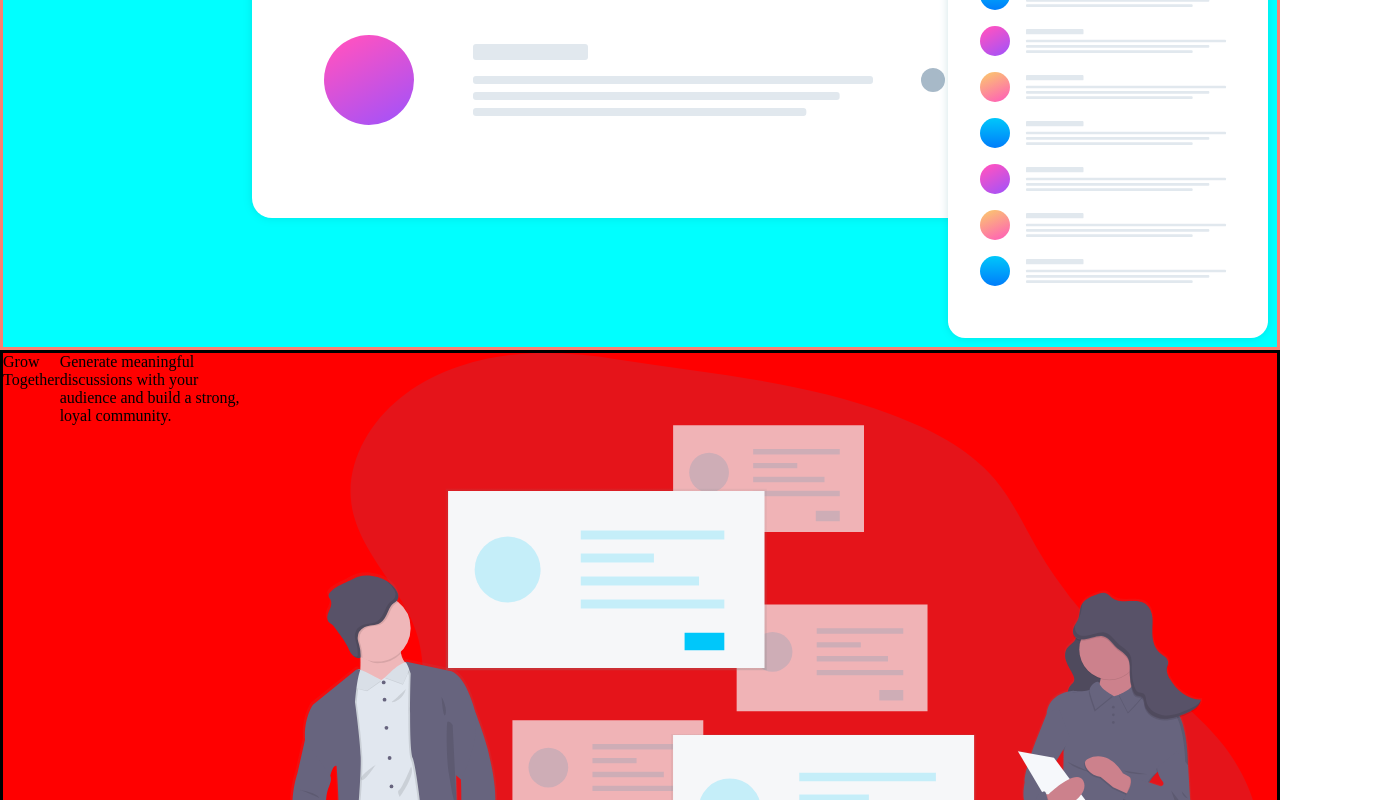
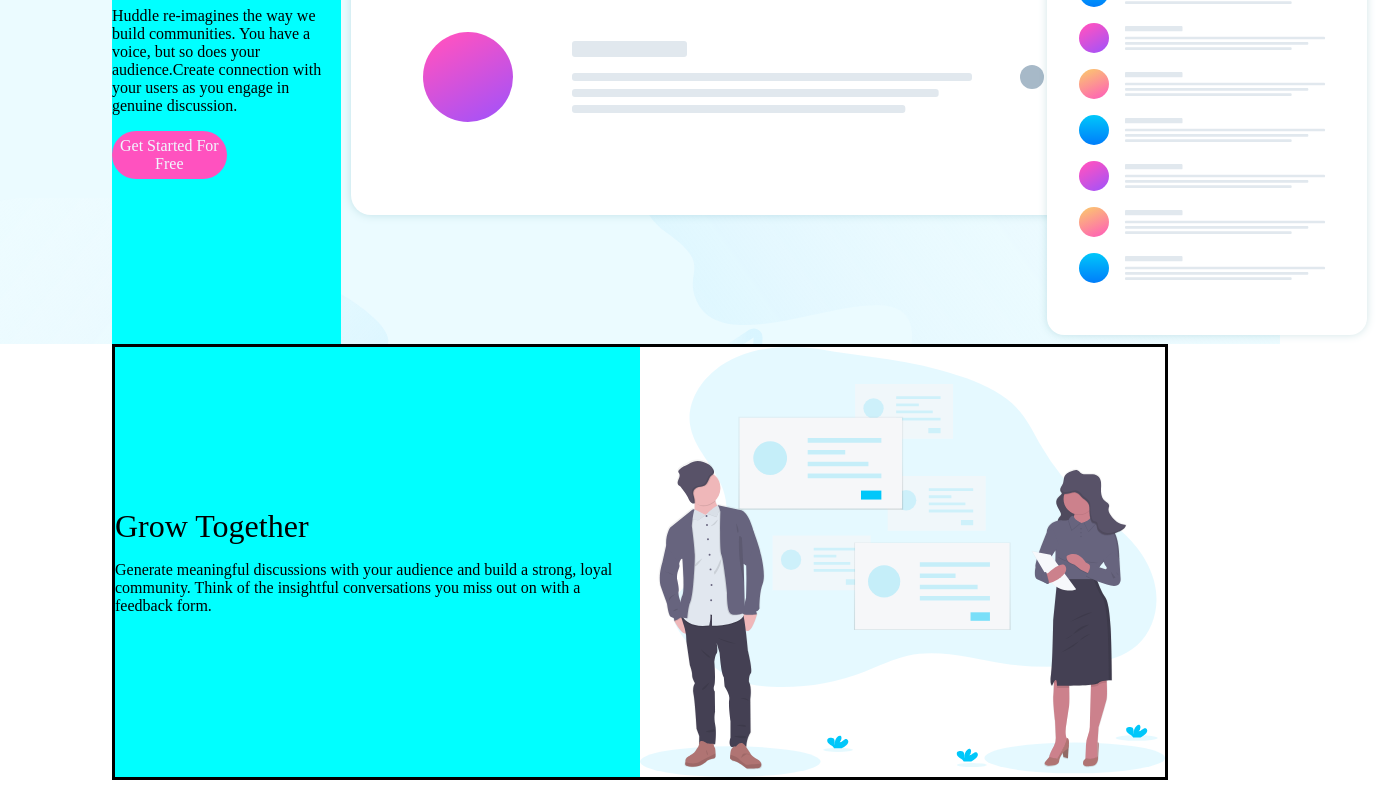
Before and after one commit to Jxnfernandx/huddle-landing-page-master, a plain HTML site: page index.html in a window 1280 px wide. Shown: the part 440-1240 px from the top of the page, 1376 px wide, since content can reach past the window. Drawn offline with Linux system fonts and the light colour scheme.

Commit message:
Images too big 	modified:   index.html 	modified:   styles.css

```diff
--- a/index.html
+++ b/index.html
@@ -11,7 +11,6 @@
 
   </head>
   <body>
-    <main>
       <header class="primary-header">
         <nav class="nav-container">
           <a href="#">
@@ -22,7 +21,7 @@
           <a href="#">Try it free</a>
         </nav>
         <div class="header-container">
-          <div class="header-text">
+          <div class="text-box">
             <h1>Build the community your fans will love</h1>
             <p>Huddle re-imagines the way we build communities. You have a voice, but so does your audience.Create connection with your users as you engage in genuine discussion. </p>
             <button>Get started for free</button>
@@ -30,29 +29,31 @@
           <img src="/images/illustration-mockups.svg">
         </div>
       </header>
-
-      <section class="grow-together">
-        <div class="container-img-right">
+    <main>
+      <section class="container-img-right">
+        <div class="text-box">
           <h2>Grow Together</h2>
-          <p>Generate meaningful discussions with your audience and build a strong, loyal community.</p>
-          <img src="/images/illustration-grow-together.svg">
+          <p>Generate meaningful discussions with your audience and build a strong, loyal community.
+             Think of the insightful conversations you miss out on with a feedback form.
+          </p>
         </div>
+        <img src="/images/illustration-grow-together.svg">
       </section>
 
       <section class="flowing convo">
-        <div class="container">
-          <img src="/images/illustration-flowing-conversation.svg">
+        <img src="/images/illustration-flowing-conversation.svg">
+        <div class="text-box">
           <h2>Flowing Conversations</h2>
           <p>You wouldnt paginate a conversation in real life, so why do it online?</p>
         </div>
       </section>
 
-      <section class="users">
-        <div class="container-img-right">
+      <section class="container-img-right">
+        <div class="text-box">
           <h2>Your Users</h2>
           <p>It takes no time at all to integrate Huddle with your app's authentification solution.</p>
-          <img src="/images/illustration-your-users.svg">
         </div>
+        <img src="/images/illustration-your-users.svg">
       </section>
     </main>
 
--- a/styles.css
+++ b/styles.css
@@ -20,13 +20,10 @@
     padding: 0;
     font: inherit;
 }
-
 html,
 body {
     height: 100%;
-
 }
-
 html {
     scroll-behavior: smooth;
 
@@ -35,7 +32,12 @@
     position: relative;
     text-rendering: optimizeSpeed;
 }
-
+main,
+footer,
+header {
+    padding-left: 7em;
+    padding-right: 7em;
+}
 img,
 picture,
 svg {
@@ -53,18 +55,30 @@
 h1 {
     font-size: 3em;
 }
+h2 {
+    font-size: 2em;
+}
 button {
     border: none;
-    border-radius: 1em;
+    border-radius: 3em;
     background-color: var(--pink);
     color: aliceblue;
     cursor: pointer;
 }
 header {
-    background-color: aqua;
-    /* background: url(images/bg-hero-desktop.svg); */
+    background-image: url("/images/bg-hero-desktop.svg");
+    background-color: var(--Very-Pale-Cyan);
     background-size: contain;
 
+}
+main {
+    display: flex;
+    flex-direction: column;
+    gap: 3em;
+}
+.header-container {
+    display: flex;
+    flex-direction: row;
 }
 .nav-container {
     display: flex;
@@ -72,23 +86,24 @@
     border: solid;
     align-items: center;
 }
-.header-container {
+.text-box {
     display: flex;
-    border: salmon solid;
+    flex-direction: column;
+    justify-content: center;
+    gap: 1em;
+    background-color: aqua;
+}
+.text-box  button {
+    width: 50%;
+    height: 3em;
+}
+section {
+    border: solid black;
+    display: flex;
 
 }
-.header-text {
-    display: flex;
-    flex-direction: column;
-
-}
-.grow-together{
-    background-color: red;
-}
-.container-img-right{
-    display: flex;
-    border: solid black;
-
+section img {
+    width: 50%;
 }
 footer {
     background-color: var(--Very-Dark-Cyan);
@@ -96,7 +111,6 @@
     width: 100vw;
     height: 30em;
 }
-
 .footer-nav a {
     text-decoration: none;
     color: var(--Very-Pale-Cyan);
```
